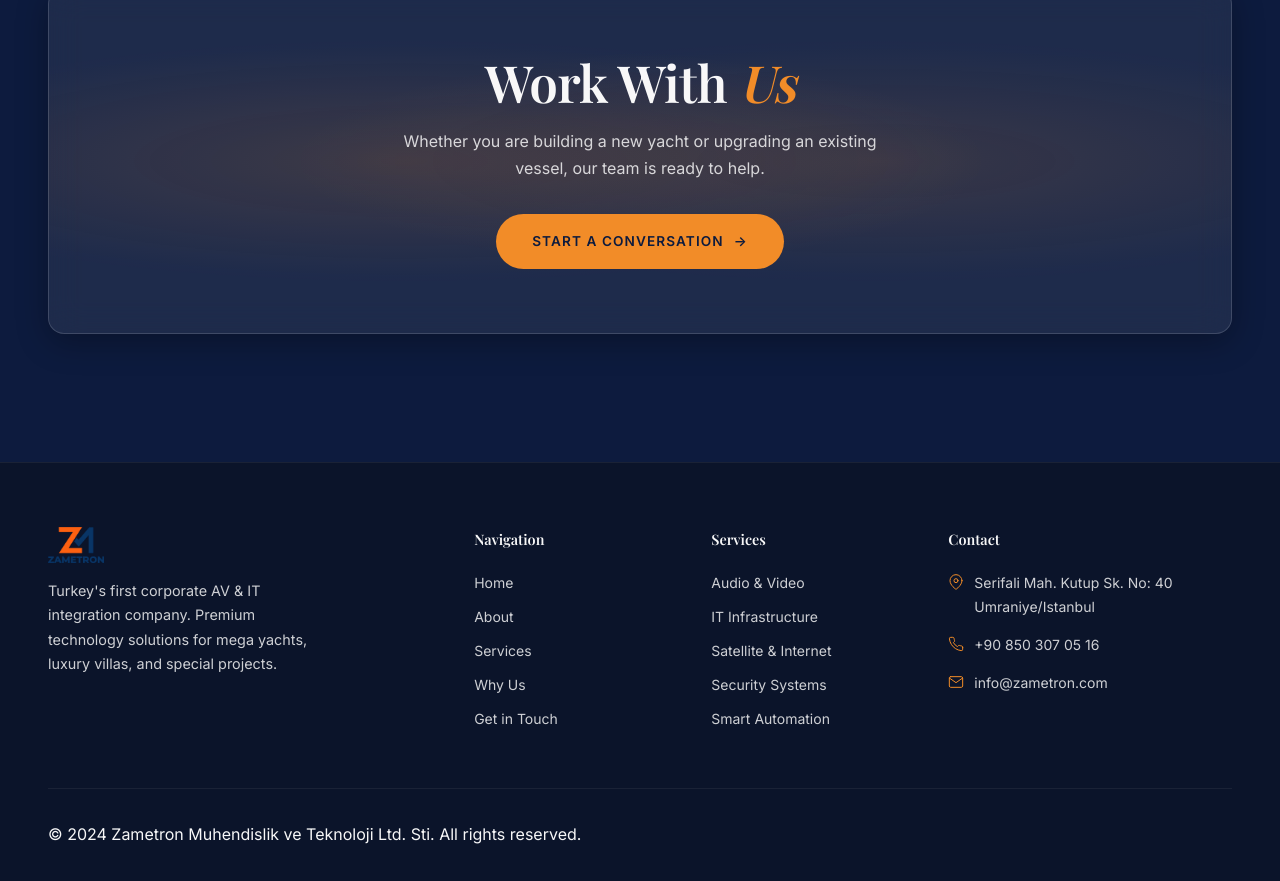
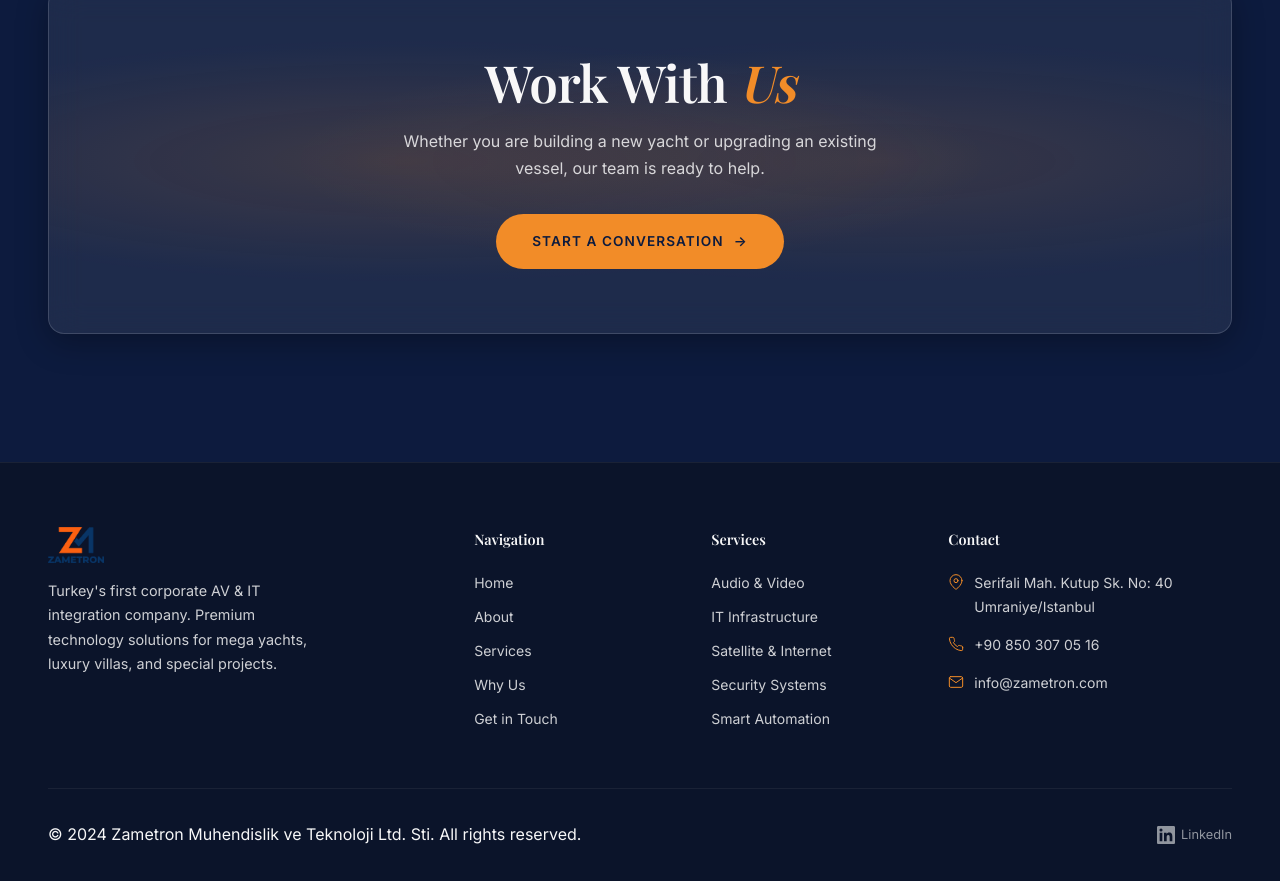
Before and after one commit to debranko/zametron-website, a plain HTML site: page about.html in a window 1280 px wide. Shown: the part 4865-5746 px from the top of the page. Drawn offline with nearby package versions, Linux system fonts and the light colour scheme; no server answers; a web font is replaced by a local one.

Commit message:
add Zametron company LinkedIn to footer

```diff
--- a/about.html
+++ b/about.html
@@ -238,6 +238,10 @@
       </div>
       <div class="footer__bottom">
         <p data-i18n="footer.copyright">&copy; 2024 Zametron Muhendislik ve Teknoloji Ltd. Sti. All rights reserved.</p>
+        <a href="https://www.linkedin.com/company/zametrontech" target="_blank" rel="noopener" class="footer__linkedin" aria-label="Zametron on LinkedIn">
+          <svg viewBox="0 0 24 24" fill="currentColor" width="18" height="18"><path d="M20.447 20.452h-3.554v-5.569c0-1.328-.027-3.037-1.852-3.037-1.853 0-2.136 1.445-2.136 2.939v5.667H9.351V9h3.414v1.561h.046c.477-.9 1.637-1.85 3.37-1.85 3.601 0 4.267 2.37 4.267 5.455v6.286zM5.337 7.433a2.062 2.062 0 0 1-2.063-2.065 2.064 2.064 0 1 1 2.063 2.065zm1.782 13.019H3.555V9h3.564v11.452zM22.225 0H1.771C.792 0 0 .774 0 1.729v20.542C0 23.227.792 24 1.771 24h20.451C23.2 24 24 23.227 24 22.271V1.729C24 .774 23.2 0 22.222 0h.003z"/></svg>
+          LinkedIn
+        </a>
       </div>
     </div>
   </footer>
--- a/style.css
+++ b/style.css
@@ -1951,6 +1951,19 @@ input, textarea, select {
   gap: 16px;
 }
 
+.footer__linkedin {
+  display: inline-flex;
+  align-items: center;
+  gap: 6px;
+  font-size: 0.8rem;
+  color: var(--text-muted);
+  transition: color 0.3s ease;
+}
+
+.footer__linkedin:hover {
+  color: var(--gold);
+}
+
 .footer__copy {
   font-size: 0.8rem;
   color: var(--text-muted);
```
Also changed, not shown: index.html (+4 -0 lines).
